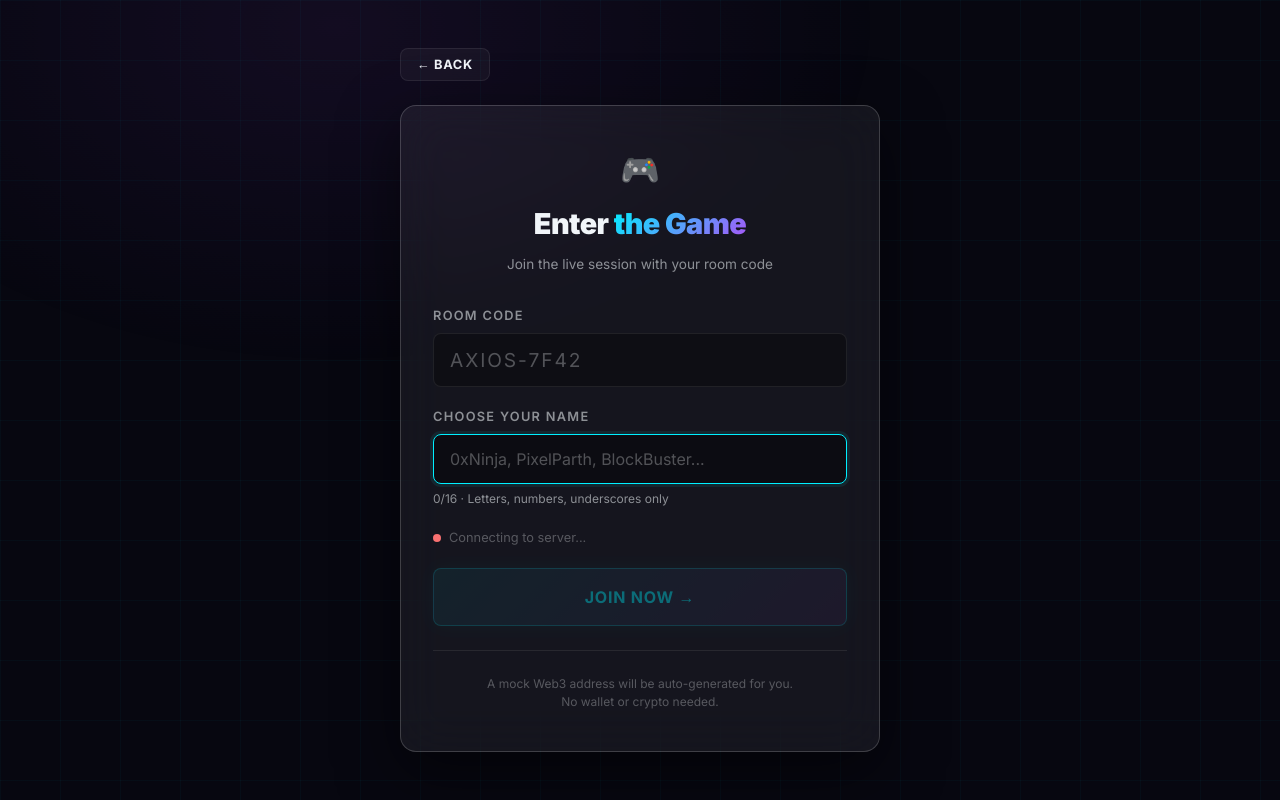
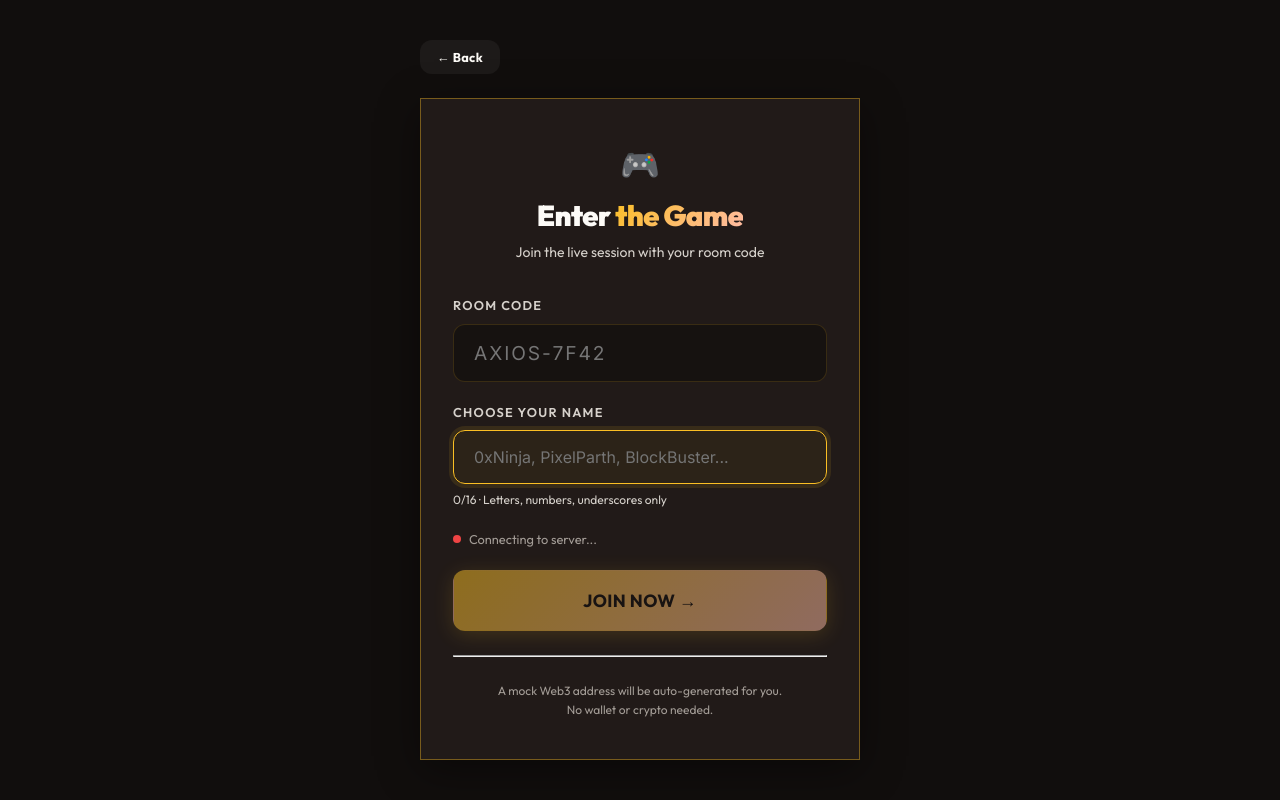
Before and after one commit to parthbadgire-code/axios-web3-game, a React (Vite) app in the folder frontend/: page /join in a window 1280 px wide. Built offline with nearby package versions, Linux system fonts and the light colour scheme; no server answers.

Commit message:
UI Overhaul: Desert Gold theme and premium AssetCards

```diff
--- a/frontend/src/index.css
+++ b/frontend/src/index.css
@@ -1,268 +1,272 @@
-@import url('https://fonts.googleapis.com/css2?family=Inter:wght@300;400;500;600;700;800;900&family=JetBrains+Mono:wght@400;600&display=swap');
-
-/* ─── RESET & BASE ─────────────────────────────────────────────────────────── */
-*, *::before, *::after { box-sizing: border-box; margin: 0; padding: 0; }
+@import url('https://fonts.googleapis.com/css2?family=Inter:wght@400;500;600;700;800;900&family=JetBrains+Mono:wght@400;700;800&family=Outfit:wght@400;600;700;900&display=swap');
 
 :root {
-  --bg:           #070710;
-  --bg-2:         #0d0d1a;
-  --bg-card:      rgba(255,255,255,0.04);
-  --bg-card-h:    rgba(255,255,255,0.07);
-  --border:       rgba(255,255,255,0.08);
-  --border-h:     rgba(255,255,255,0.18);
+  /* BACKGROUNDS: Warm, deep charcoal/brown */
+  --bg: #110e0d;
+  --bg-card: #1c1715;
+  --bg-elevated: #261f1c;
 
-  --cyan:         #00f0ff;
-  --cyan-dim:     rgba(0,240,255,0.15);
-  --purple:       #a855f7;
-  --purple-dim:   rgba(168,85,247,0.15);
-  --fire:         #ff6230;
-  --ice:          #38bdf8;
-  --void:         #a855f7;
-  --energy:       #4ade80;
+  /* ACCENTS: Desert Gold + Pastels (Peach & Mint) */
+  --gold: #fbbf24;
+  --gold-dim: rgba(251, 191, 36, 0.15);
 
-  --text:         #f1f5f9;
-  --text-2:       rgba(241,245,249,0.55);
-  --text-3:       rgba(241,245,249,0.3);
+  --peach: #ffbba6;
+  --peach-dim: rgba(255, 187, 166, 0.15);
 
-  --radius:       16px;
-  --radius-sm:    8px;
-  --radius-lg:    24px;
-  --shadow:       0 20px 60px rgba(0,0,0,0.5);
-  --glow-cyan:    0 0 30px rgba(0,240,255,0.25);
-  --glow-purple:  0 0 30px rgba(168,85,247,0.25);
+  --mint: #a7f3d0;
+  --mint-dim: rgba(167, 243, 208, 0.15);
+
+  --accent-primary: var(--gold);
+  --accent-secondary: var(--peach);
+
+  /* CORE COLORS */
+  --ice: #a7f3d0;       /* Mint Green */
+  --fire: #ffbba6;      /* Peach */
+  --void: #a78bfa;      /* Soft Purple */
+  --energy: #fef08a;    /* Soft Yellow */
+
+  /* TEXT */
+  --text: #fdfbf7;      /* Warm off-white */
+  --text-2: #d6d1cb;
+  --text-3: #a39c96;
+
+  /* BORDERS */
+  --border: rgba(251, 191, 36, 0.15);
+  --border-highlight: rgba(251, 191, 36, 0.4);
 }
 
-html { scroll-behavior: smooth; }
+* {
+  box-sizing: border-box;
+  margin: 0;
+  padding: 0;
+}
 
 body {
-  font-family: 'Inter', system-ui, sans-serif;
-  background: var(--bg);
+  font-family: 'Outfit', 'Inter', system-ui, sans-serif;
+  background-color: var(--bg);
   color: var(--text);
-  min-height: 100vh;
+  line-height: 1.6;
+  overflow-x: hidden;
   -webkit-font-smoothing: antialiased;
-  overflow-x: hidden;
-  line-height: 1.5;
 }
 
-/* ─── ANIMATED GRID BACKGROUND ─────────────────────────────────────────────── */
-body::before {
-  content: '';
+/* ─── ANIMATED BACKGROUND ─────────────────────────── */
+.app-container {
+  min-height: 100vh;
+  position: relative;
+}
+
+.bg-pattern {
   position: fixed;
   inset: 0;
+  z-index: 0;
   background-image:
-    linear-gradient(rgba(0,240,255,0.03) 1px, transparent 1px),
-    linear-gradient(90deg, rgba(0,240,255,0.03) 1px, transparent 1px);
-  background-size: 60px 60px;
+    linear-gradient(rgba(251, 191, 36, 0.03) 1px, transparent 1px),
+    linear-gradient(90deg, rgba(251, 191, 36, 0.03) 1px, transparent 1px);
+  background-size: 40px 40px;
+  background-position: center center;
+  mask-image: radial-gradient(circle at center, black 30%, transparent 80%);
+  -webkit-mask-image: radial-gradient(circle at center, black 30%, transparent 80%);
+  pointer-events: none;
+}
+
+.bg-glow {
+  position: fixed;
+  width: 600px;
+  height: 600px;
+  background: radial-gradient(circle, rgba(251,191,36,0.08) 0%, transparent 70%);
+  top: -200px;
+  left: -200px;
+  border-radius: 50%;
   pointer-events: none;
   z-index: 0;
+  animation: floatGlow 15s ease-in-out infinite alternate;
+}
+.bg-glow:nth-child(2) {
+  background: radial-gradient(circle, rgba(255,187,166,0.06) 0%, transparent 70%);
+  top: auto;
+  bottom: -200px;
+  left: auto;
+  right: -200px;
+  animation-delay: -5s;
 }
 
-body::after {
-  content: '';
-  position: fixed;
-  top: -40%;
-  left: -20%;
-  width: 80%;
-  height: 80%;
-  background: radial-gradient(ellipse, rgba(168,85,247,0.08) 0%, transparent 70%);
-  pointer-events: none;
-  z-index: 0;
-  animation: bgPulse 8s ease-in-out infinite alternate;
+@keyframes floatGlow {
+  0% { transform: translate(0, 0) scale(1); }
+  100% { transform: translate(50px, 50px) scale(1.2); }
 }
 
-@keyframes bgPulse {
-  from { transform: translate(0, 0) scale(1); }
-  to   { transform: translate(10%, 5%) scale(1.1); }
+/* ─── TYPOGRAPHY ────────────────────────────── */
+h1, h2, h3, h4 {
+  font-family: 'Outfit', sans-serif;
+  line-height: 1.2;
 }
-
-/* ─── GLASSMORPHISM CARD ────────────────────────────────────────────────────── */
-.glass {
-  position: relative;
-  background: var(--bg-card);
-  backdrop-filter: blur(20px);
-  -webkit-backdrop-filter: blur(20px);
-  border: 1px solid var(--border);
-  border-radius: var(--radius);
-  z-index: 1;
+.mono {
+  font-family: 'JetBrains Mono', monospace;
 }
-
-.glass-elevated {
-  background: rgba(255,255,255,0.06);
-  backdrop-filter: blur(24px);
-  -webkit-backdrop-filter: blur(24px);
-  border: 1px solid var(--border-h);
-  border-radius: var(--radius);
-  box-shadow: var(--shadow);
-}
-
-/* ─── TYPOGRAPHY ────────────────────────────────────────────────────────────── */
 .gradient-text {
-  background: linear-gradient(135deg, var(--cyan) 0%, var(--purple) 100%);
+  background: linear-gradient(135deg, var(--gold), var(--peach));
   -webkit-background-clip: text;
   -webkit-text-fill-color: transparent;
-  background-clip: text;
 }
+.text-dim { color: var(--text-3); }
+.text-muted { color: var(--text-2); }
+.text-xs { font-size: 0.75rem; }
+.text-sm { font-size: 0.875rem; }
 
-.mono { font-family: 'JetBrains Mono', monospace; }
-
-/* ─── BUTTONS ────────────────────────────────────────────────────────────────── */
-.btn {
-  display: inline-flex;
+/* ─── LAYOUT UTILS ──────────────────────────── */
+.page-center {
+  display: flex;
+  flex-direction: column;
   align-items: center;
   justify-content: center;
-  gap: 8px;
-  font-family: 'Inter', sans-serif;
-  font-weight: 700;
-  font-size: 0.9rem;
-  letter-spacing: 0.05em;
-  text-transform: uppercase;
-  border: 1px solid var(--border);
-  border-radius: var(--radius-sm);
-  background: var(--bg-card);
-  color: var(--text);
-  padding: 14px 28px;
-  cursor: pointer;
-  transition: all 0.2s ease;
-  outline: none;
-  text-decoration: none;
-  user-select: none;
-  position: relative;
-  overflow: hidden;
-}
-
-.btn::before {
-  content: '';
-  position: absolute;
-  inset: 0;
-  background: linear-gradient(135deg, transparent 0%, rgba(255,255,255,0.03) 100%);
-  opacity: 0;
-  transition: opacity 0.2s;
-}
-
-.btn:hover::before { opacity: 1; }
-.btn:hover { border-color: var(--border-h); transform: translateY(-1px); box-shadow: 0 8px 20px rgba(0,0,0,0.3); }
-.btn:active { transform: translateY(0); }
-.btn:disabled { opacity: 0.4; cursor: not-allowed; transform: none; }
-
-.btn-primary {
-  background: linear-gradient(135deg, rgba(0,240,255,0.15), rgba(168,85,247,0.15));
-  border-color: rgba(0,240,255,0.4);
-  color: var(--cyan);
-  box-shadow: 0 0 20px rgba(0,240,255,0.1);
-}
-.btn-primary:hover { box-shadow: var(--glow-cyan), 0 8px 20px rgba(0,0,0,0.3); border-color: var(--cyan); }
-
-.btn-danger {
-  background: rgba(239,68,68,0.1);
-  border-color: rgba(239,68,68,0.3);
-  color: #f87171;
-}
-.btn-danger:hover { background: rgba(239,68,68,0.2); border-color: rgba(239,68,68,0.6); }
-
-.btn-success {
-  background: rgba(74,222,128,0.1);
-  border-color: rgba(74,222,128,0.3);
-  color: var(--energy);
-}
-.btn-success:hover { background: rgba(74,222,128,0.2); border-color: rgba(74,222,128,0.6); }
-
-.btn-lg { padding: 18px 36px; font-size: 1rem; border-radius: var(--radius-sm); }
-.btn-full { width: 100%; }
-
-/* ─── INPUTS ─────────────────────────────────────────────────────────────────── */
-.input {
-  width: 100%;
-  background: rgba(0,0,0,0.3);
-  border: 1px solid var(--border);
-  border-radius: var(--radius-sm);
-  color: var(--text);
-  font-family: 'Inter', sans-serif;
-  font-size: 1rem;
-  padding: 14px 16px;
-  outline: none;
-  transition: all 0.2s;
-}
-.input::placeholder { color: var(--text-3); }
-.input:focus { border-color: var(--cyan); box-shadow: 0 0 0 3px rgba(0,240,255,0.08); background: rgba(0,0,0,0.4); }
-
-/* ─── LAYOUT ─────────────────────────────────────────────────────────────────── */
-.page-center {
   min-height: 100vh;
-  display: flex;
-  align-items: center;
-  justify-content: center;
-  padding: 20px;
+  padding: 40px 24px;
   position: relative;
   z-index: 1;
 }
 
 .page-scroll {
   min-height: 100vh;
+  padding-bottom: 60px;
   position: relative;
   z-index: 1;
-  overflow-x: hidden;
 }
 
+/* Give more breathing room on mobile */
 .mobile-wrap {
   width: 100%;
-  max-width: 480px;
+  max-width: 440px;
   margin: 0 auto;
 }
 
-/* ─── BADGE ──────────────────────────────────────────────────────────────────── */
-.badge {
+/* ─── COMPONENTS ────────────────────────────── */
+.glass {
+  background: rgba(28, 23, 21, 0.6);
+  backdrop-filter: blur(16px);
+  -webkit-backdrop-filter: blur(16px);
+  border: 1px solid var(--border);
+}
+.glass-elevated {
+  background: rgba(38, 31, 28, 0.8);
+  backdrop-filter: blur(20px);
+  -webkit-backdrop-filter: blur(20px);
+  border: 1px solid var(--border-highlight);
+  box-shadow: 0 10px 40px rgba(0,0,0,0.4);
+}
+
+.input {
+  width: 100%;
+  background: rgba(0,0,0,0.3);
+  border: 1px solid var(--border);
+  color: var(--text);
+  padding: 16px 20px;
+  border-radius: 12px;
+  font-size: 1rem;
+  font-family: 'Inter', sans-serif;
+  transition: all 0.3s ease;
+  outline: none;
+}
+.input:focus {
+  border-color: var(--gold);
+  background: rgba(251,191,36,0.05);
+  box-shadow: 0 0 0 4px rgba(251,191,36,0.1);
+}
+
+.btn {
   display: inline-flex;
   align-items: center;
-  font-size: 0.7rem;
+  justify-content: center;
+  gap: 8px;
+  padding: 12px 24px;
+  border-radius: 12px;
   font-weight: 700;
-  letter-spacing: 0.08em;
-  text-transform: uppercase;
-  padding: 4px 10px;
-  border-radius: 100px;
-  border: 1px solid;
+  font-size: 1rem;
+  font-family: 'Outfit', sans-serif;
+  cursor: pointer;
+  transition: all 0.2s cubic-bezier(0.4, 0, 0.2, 1);
+  border: 1px solid transparent;
+  background: rgba(255,255,255,0.05);
+  color: var(--text);
+  letter-spacing: 0.02em;
 }
-.badge-cyan  { color: var(--cyan);   background: rgba(0,240,255,0.1);   border-color: rgba(0,240,255,0.3); }
-.badge-purple{ color: var(--purple); background: rgba(168,85,247,0.1); border-color: rgba(168,85,247,0.3); }
-.badge-fire  { color: var(--fire);   background: rgba(255,98,48,0.1);   border-color: rgba(255,98,48,0.3); }
-.badge-gold  { color: #fbbf24;       background: rgba(251,191,36,0.1);  border-color: rgba(251,191,36,0.3); }
-.badge-green { color: var(--energy); background: rgba(74,222,128,0.1); border-color: rgba(74,222,128,0.3); }
+.btn:hover:not(:disabled) {
+  background: rgba(255,255,255,0.1);
+  transform: translateY(-2px);
+}
+.btn:active:not(:disabled) {
+  transform: translateY(0);
+}
+.btn:disabled {
+  opacity: 0.5;
+  cursor: not-allowed;
+}
+.btn-primary {
+  background: linear-gradient(135deg, var(--gold), var(--peach));
+  color: #110e0d;
+  box-shadow: 0 4px 20px rgba(251,191,36,0.3);
+}
+.btn-primary:hover:not(:disabled) {
+  box-shadow: 0 6px 25px rgba(251,191,36,0.4);
+  background: linear-gradient(135deg, #fcd34d, #ffcba4);
+}
+.btn-success {
+  background: var(--mint);
+  color: #110e0d;
+}
+.btn-danger {
+  background: rgba(239, 68, 68, 0.15);
+  border-color: rgba(239, 68, 68, 0.4);
+  color: #fca5a5;
+}
+.btn-danger:hover:not(:disabled) {
+  background: rgba(239, 68, 68, 0.25);
+}
+.btn-full { width: 100%; }
+.btn-lg { padding: 18px 24px; font-size: 1.1rem; }
 
-/* ─── DIVIDER ────────────────────────────────────────────────────────────────── */
-.divider {
-  border: none;
-  height: 1px;
-  background: var(--border);
-  margin: 16px 0;
+/* Status dots */
+.dot-online {
+  display: inline-block;
+  width: 8px; height: 8px;
+  background-color: var(--mint);
+  border-radius: 50%;
+  box-shadow: 0 0 10px var(--mint);
+  animation: pulse 2s infinite;
+}
+.dot-offline {
+  display: inline-block;
+  width: 8px; height: 8px;
+  background-color: #ef4444;
+  border-radius: 50%;
 }
 
-/* ─── TOOLTIP / SMALL TEXT ───────────────────────────────────────────────────── */
-.text-sm   { font-size: 0.85rem; }
-.text-xs   { font-size: 0.75rem; }
-.text-muted{ color: var(--text-2); }
-.text-dim  { color: var(--text-3); }
+/* Badges */
+.badge {
+  display: inline-block;
+  padding: 4px 10px;
+  border-radius: 6px;
+  font-size: 0.7rem;
+  font-weight: 800;
+  text-transform: uppercase;
+  letter-spacing: 0.1em;
+}
+.badge-gold { background: var(--gold-dim); color: var(--gold); border: 1px solid rgba(251,191,36,0.3); }
+.badge-mint { background: var(--mint-dim); color: var(--mint); border: 1px solid rgba(167,243,208,0.3); }
+.badge-peach { background: var(--peach-dim); color: var(--peach); border: 1px solid rgba(255,187,166,0.3); }
 
-/* ─── STATUS DOT ─────────────────────────────────────────────────────────────── */
-.dot-online  { width: 8px; height: 8px; border-radius: 50%; background: var(--energy); display: inline-block; box-shadow: 0 0 6px var(--energy); }
-.dot-offline { width: 8px; height: 8px; border-radius: 50%; background: #f87171; display: inline-block; }
-
-/* ─── ANIMATIONS ─────────────────────────────────────────────────────────────── */
-@keyframes float   { 0%,100% { transform: translateY(0); } 50% { transform: translateY(-12px); } }
-@keyframes pulse   { 0%,100% { opacity: 1; } 50% { opacity: 0.5; } }
-@keyframes spin    { to { transform: rotate(360deg); } }
-@keyframes fadeIn  { from { opacity: 0; transform: translateY(20px); } to { opacity: 1; transform: translateY(0); } }
-@keyframes shimmer { 0% { background-position: -200% 0; } 100% { background-position: 200% 0; } }
-@keyframes countUp { from { transform: scale(0.8); opacity: 0; } to { transform: scale(1); opacity: 1; } }
-@keyframes glow    { 0%,100% { box-shadow: 0 0 20px rgba(0,240,255,0.3); } 50% { box-shadow: 0 0 40px rgba(0,240,255,0.7); } }
-@keyframes slideIn { from { transform: translateX(-20px); opacity: 0; } to { transform: translateX(0); opacity: 1; } }
-@keyframes bounceIn { 0% { transform: scale(0); } 70% { transform: scale(1.1); } 100% { transform: scale(1); } }
-
-.animate-float  { animation: float 4s ease-in-out infinite; }
-.animate-pulse  { animation: pulse 2s ease-in-out infinite; }
-.animate-spin   { animation: spin 1s linear infinite; }
-.animate-fadein { animation: fadeIn 0.5s ease-out forwards; }
-.animate-glow   { animation: glow 2s ease-in-out infinite; }
-
-/* ─── SCROLLBAR ──────────────────────────────────────────────────────────────── */
-::-webkit-scrollbar { width: 6px; }
-::-webkit-scrollbar-track { background: transparent; }
-::-webkit-scrollbar-thumb { background: var(--border-h); border-radius: 3px; }
+/* ─── ANIMATIONS ────────────────────────────── */
+@keyframes fadeIn { from { opacity: 0; } to { opacity: 1; } }
+@keyframes slideIn { from { opacity: 0; transform: translateY(10px); } to { opacity: 1; transform: translateY(0); } }
+@keyframes bounceIn {
+  0% { opacity: 0; transform: scale(0.9); }
+  50% { opacity: 1; transform: scale(1.05); }
+  100% { opacity: 1; transform: scale(1); }
+}
+@keyframes spin { to { transform: rotate(360deg); } }
+@keyframes pulse {
+  0% { box-shadow: 0 0 0 0 rgba(167, 243, 208, 0.4); }
+  70% { box-shadow: 0 0 0 6px rgba(167, 243, 208, 0); }
+  100% { box-shadow: 0 0 0 0 rgba(167, 243, 208, 0); }
+}
+@keyframes countUp { from { transform: scale(0.8); opacity: 0.5; } to { transform: scale(1); opacity: 1; } }
--- a/frontend/src/pages/AssetSharePage.tsx
+++ b/frontend/src/pages/AssetSharePage.tsx
@@ -50,7 +50,7 @@ export default function AssetSharePage() {
   if (loading) {
     return (
       <div className="page-center" style={{ textAlign: 'center' }}>
-        <div style={{ width: '48px', height: '48px', border: '3px solid rgba(0,240,255,0.2)', borderTopColor: 'var(--cyan)', borderRadius: '50%', animation: 'spin 1s linear infinite', margin: '0 auto 20px' }} />
+        <div style={{ width: '48px', height: '48px', border: '3px solid rgba(251,191,36,0.2)', borderTopColor: 'var(--gold)', borderRadius: '50%', animation: 'spin 1s linear infinite', margin: '0 auto 20px' }} />
         <p className="text-muted">Loading asset...</p>
       </div>
     );
@@ -109,7 +109,7 @@ export default function AssetSharePage() {
               disabled={downloading}
             >
               {downloading ? (
-                <><span className="animate-spin" style={{ display: 'inline-block', borderRadius: '50%', width: '16px', height: '16px', border: '2px solid rgba(0,240,255,0.3)', borderTopColor: 'var(--cyan)' }} /> Generating...</>
+                <><span className="animate-spin" style={{ display: 'inline-block', borderRadius: '50%', width: '16px', height: '16px', border: '2px solid rgba(251,191,36,0.3)', borderTopColor: 'var(--gold)' }} /> Generating...</>
               ) : '⬇ Download as Image'}
             </button>
             <button className="btn btn-full" onClick={copyLink}>
@@ -122,7 +122,7 @@ export default function AssetSharePage() {
             <p className="text-xs text-dim" style={{ lineHeight: 1.7 }}>
               This asset was "minted" during the <strong style={{ color: 'var(--text-2)' }}>AXIOS Web3 Wing Orientation</strong>.<br />
               Want to learn how to build real NFTs and blockchain apps?<br />
-              <strong style={{ color: 'var(--cyan)' }}>Join AXIOS Web3 Wing lectures! 🚀</strong>
+              <strong style={{ color: 'var(--gold)' }}>Join AXIOS Web3 Wing lectures! 🚀</strong>
             </p>
           </div>
         </div>
```
Also changed, not shown: frontend/src/components/player/AssetCard.tsx (+100 -61 lines), frontend/src/components/player/MintingPhase.tsx (+27 -23 lines), frontend/src/pages/AdminPage.tsx (+17 -17 lines), frontend/src/pages/LandingPage.tsx (+6 -6 lines), frontend/src/pages/PlayPage.tsx (+26 -26 lines).
